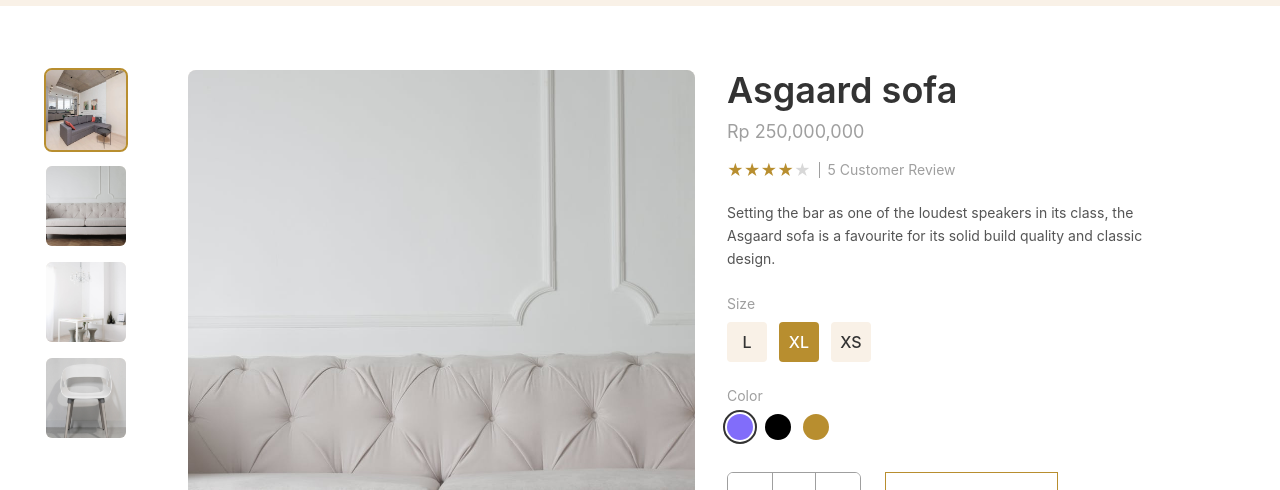
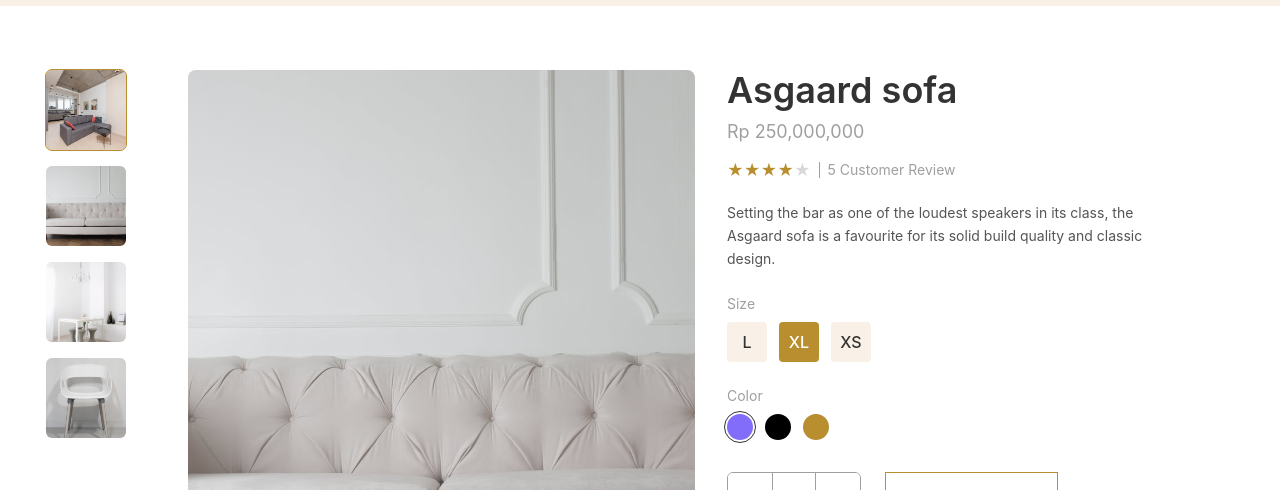
Before and after one commit to FatemeChitSaz/furniro-interior-shop, a website: page single-product.html in a window 1280 px wide. Shown: the part 155-645 px from the top of the page. Drawn offline with nearby package versions, Linux system fonts and the light colour scheme; files that its build step writes are made by us from their sources.

Commit message:
Updated the setting

```diff
--- a/single-product.html
+++ b/single-product.html
@@ -316,7 +316,7 @@
         src="/imgs/b6096926ea43a4c55f9e28aa3592f17ff47a4303.png"
         alt="Asgaard sofa thumbnail 1"
         onclick="setMain(this)"
-        class="thumb active h-20 w-20 cursor-pointer rounded-md bg-[#F9F1E7] object-cover outline outline-2 outline-primary"
+        class="thumb active h-20 w-20 cursor-pointer rounded-md bg-[#F9F1E7] object-cover outline outline-primary"
       />
 
       <img
@@ -443,7 +443,7 @@
           <button
             type="button"
             aria-label="Purple"
-            class="h-[26px] w-[26px] cursor-pointer rounded-full bg-[#816DFA] outline outline-2 outline-offset-2 outline-ink"
+            class="h-[26px] w-[26px] cursor-pointer rounded-full bg-[#816DFA] outline outline-offset-2 outline-ink"
           ></button>
 
           <button
```
